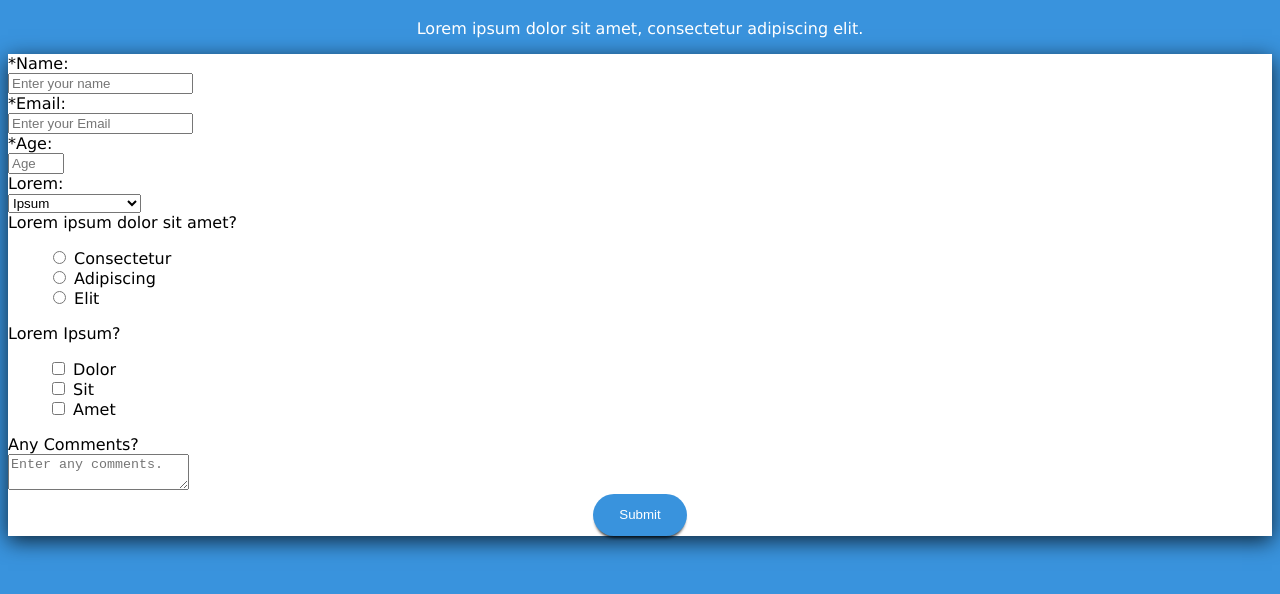
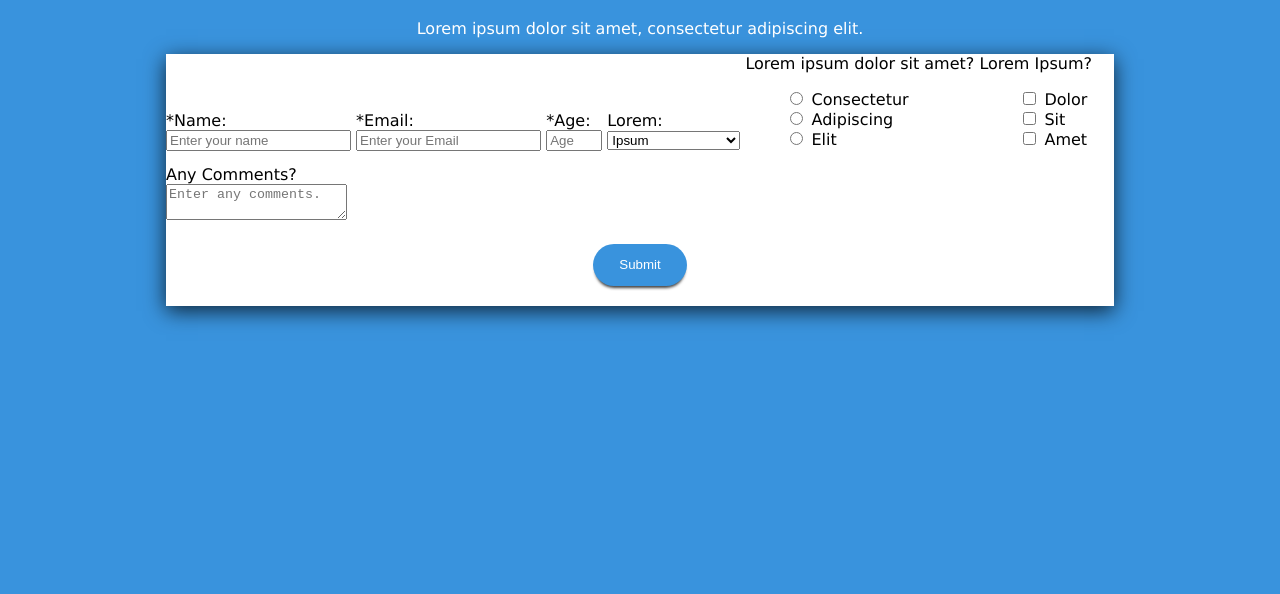
Before and after one commit to AAbushady/SurveyFormPractice, a plain HTML site: page index.html in a window 1280 px wide. Shown: the part 62-656 px from the top of the page. Drawn offline with Linux system fonts and the light colour scheme.

Commit message:
Update style.css
Basic structring of the page was done. Centering the main section and added padding around the button.

```diff
--- a/style.css
+++ b/style.css
@@ -6,13 +6,27 @@ body {
 
 header {
     text-align: center;
-
     color: #FFF;
 }
 
 main {
     background-color: #FFF;
     box-shadow: 0px 5px 20px rgba(0, 0, 0, 0.75);
+    margin: auto;
+    width: 75%;
+    max-width: 1080px;
+}
+
+section {
+    display: inline-block;
+}
+
+.label {
+
+}
+
+.content {
+
 }
 
 ul {
@@ -21,6 +35,7 @@ ul {
 
 #button {
     text-align: center;
+    padding: 20px;
 }
 
 button {
```
